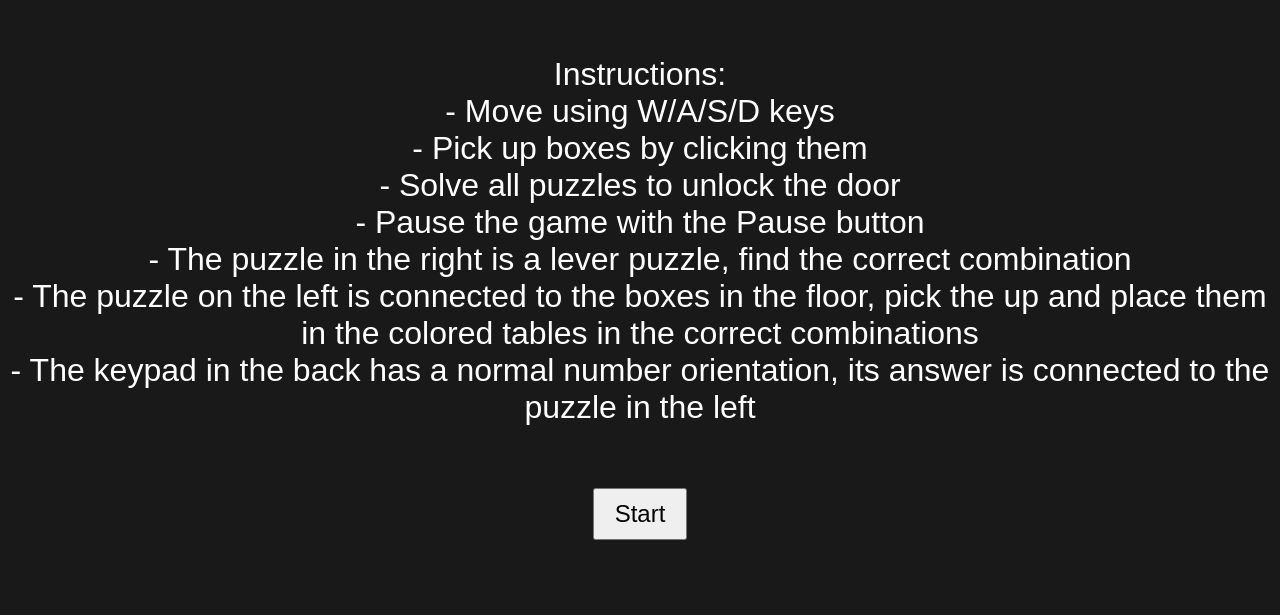
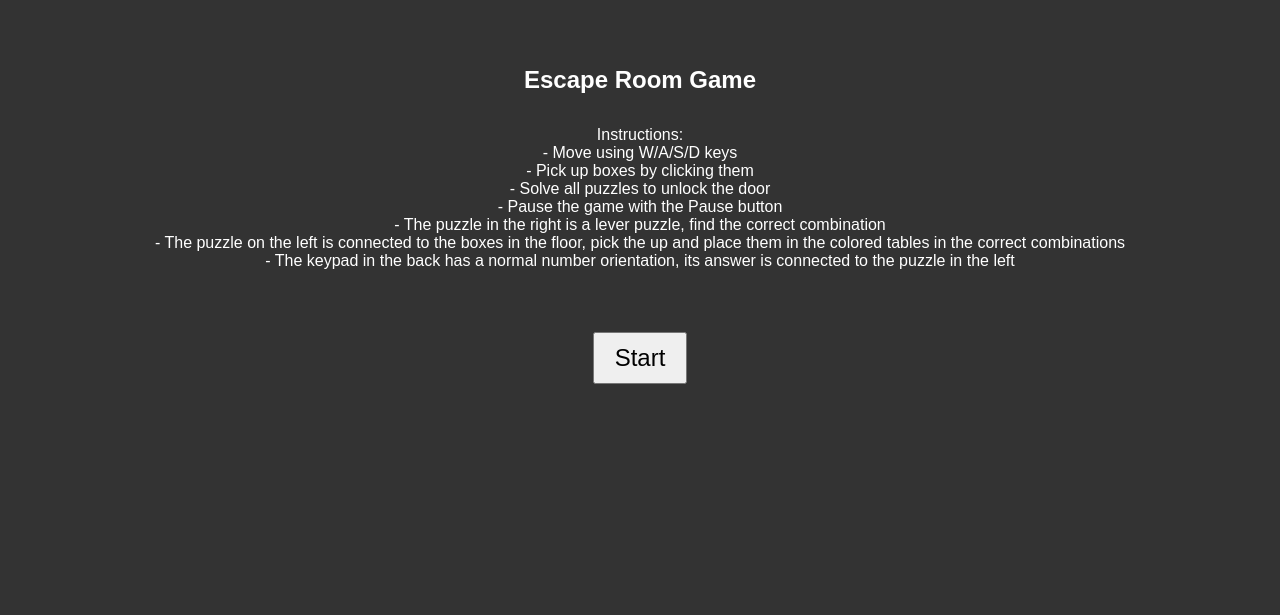
Before and after one commit to vgaste/Project2-CSCI310, a plain HTML site: page index.html in a window 1280 px wide. Shown: the part 185-800 px from the top of the page. Drawn offline with nearby package versions, Linux system fonts and the light colour scheme.

Commit message:
Refactor CSS for start screen and adjust styles

```diff
--- a/styles.css
+++ b/styles.css
@@ -28,20 +28,28 @@ body {
 
 /* Start Screen */
 #startScreen {
+    display: flex;
+    flex-direction: column;
+    align-items: center;
+    justify-content: center;
     position: absolute;
     top: 0;
     left: 0;
     width: 100%;
     height: 100%;
-    background: rgba(0,0,0,0.9);
+    background-color: rgba(0,0,0,0.8);
     color: white;
-    font-size: 32px;
-    display: flex;
-    align-items: center;
-    justify-content: center;
-    flex-direction: column;
+    font-family: Arial, sans-serif;
+    z-index: 10;
+}
+
+#startScreen h2 {
+    margin-bottom: 1rem;
+}
+
+#startScreen p {
     text-align: center;
-    z-index: 1000;
+    margin-bottom: 2rem;
 }
 
 #startScreen button {
```
